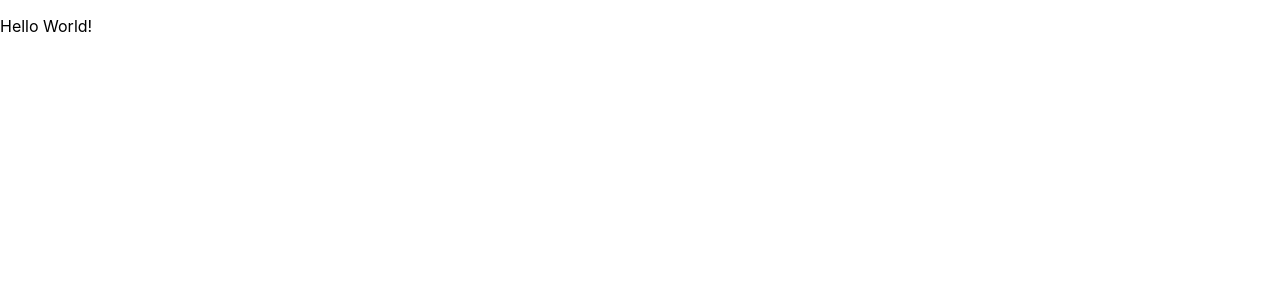
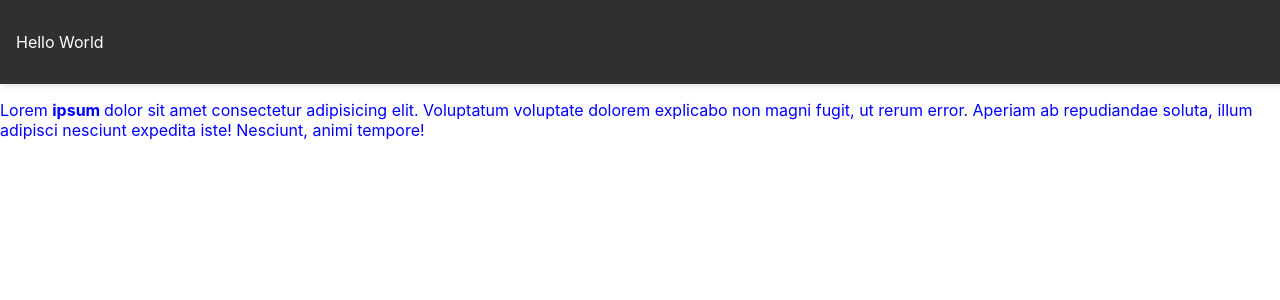
Before and after one commit to Antarcticz/Gruppuppgift-TypeScript-Webshop, a React (Create React App) app: page / in a window 1280 px wide. Shown: the top 300 px of the page. Built offline with nearby package versions, Linux system fonts and the light colour scheme.

Commit message:
added a few things

```diff
--- a/package.json
+++ b/package.json
@@ -10,6 +10,7 @@
     "@types/node": "^16.18.46",
     "@types/react": "^18.2.21",
     "@types/react-dom": "^18.2.7",
+    "firebase": "^10.3.1",
     "react": "^18.2.0",
     "react-dom": "^18.2.0",
     "react-scripts": "5.0.1",
--- /dev/null
+++ b/src/App.tsx
@@ -0,0 +1,29 @@
+import Card from "./components/Card";
+import Text from "./components/Text";
+
+function App() {
+    return (
+        <div className='App'>
+            <Card
+                backgroundColor='#303030'
+                color="#fff"
+                elevated
+            >
+                <p>Hello World</p>
+            </Card>
+            <Text
+                highlightedWord="ipsum"
+                style={{
+                    color: "blue"
+                }}
+                onClickHiglightedWord={() => {
+                    alert(`Highlighted word is ipsum`)
+                }}
+            >
+                Lorem ipsum dolor sit amet consectetur adipisicing elit. Voluptatum voluptate dolorem explicabo non magni fugit, ut rerum error. Aperiam ab repudiandae soluta, illum adipisci nesciunt expedita iste! Nesciunt, animi tempore!
+            </Text>
+        </div>
+    );
+}
+
+export default App;
--- /dev/null
+++ b/src/components/Card.tsx
@@ -0,0 +1,22 @@
+import { PropsWithChildren } from "react";
+
+interface CardProps extends PropsWithChildren {
+    backgroundColor: string;
+    color: string;
+    elevated?: boolean
+}
+
+const Card = (props: CardProps) => {
+    return <div
+        style={{
+            backgroundColor: props.backgroundColor,
+            color: props.color,
+            boxShadow: props.elevated ? '2px 2px 5px #00000020' : undefined,
+            padding: '1rem'
+        }}
+    >
+        {props.children}
+    </div>
+}
+
+export default Card
--- /dev/null
+++ b/src/components/Text.tsx
@@ -0,0 +1,31 @@
+//Import textbased props for paragraph
+import { HtmlHTMLAttributes } from "react";
+
+interface TextProps extends HtmlHTMLAttributes<HTMLParagraphElement> {
+    highlightedWord?: string;
+    children: string;
+    onClickHiglightedWord?: (e: React.MouseEvent<HTMLElement>) => void
+}
+
+const Text = (props: TextProps) => {
+    // const [highlightClicCounter, setHighlightClickCounter] = useState(0)
+    const words = props.children.split(" ");
+    const highlightedWord = props.highlightedWord || "";
+    const highlightedWordIndex = words.findIndex(
+        word => word.toLowerCase().includes(
+            highlightedWord.toLowerCase()
+        )
+    );
+    return <p {...props}>
+        {words.map((word, index) => {
+            if (index === highlightedWordIndex) {
+                return <strong onClick={props.onClickHiglightedWord}
+                >{word} </strong>
+            }
+            return `${word} `
+
+        })}
+    </p>
+}
+
+export default Text
--- a/src/index.tsx
+++ b/src/index.tsx
@@ -1,6 +1,7 @@
 import React from 'react';
 import ReactDOM from 'react-dom/client';
 import './index.css';
+import App from './App';
 import reportWebVitals from './reportWebVitals';
 
 const root = ReactDOM.createRoot(
@@ -8,7 +9,7 @@ const root = ReactDOM.createRoot(
 );
 root.render(
   <React.StrictMode>
-    <p>Hello World!</p>
+    <App />
   </React.StrictMode>
 );
 
--- /dev/null
+++ b/src/types/user.d.ts
@@ -0,0 +1,5 @@
+interface User {
+    id: number;
+    name: string;
+    userName: string;
+}
```
Also changed, not shown: 1 other file (tests, documents, lock files or other folders).
